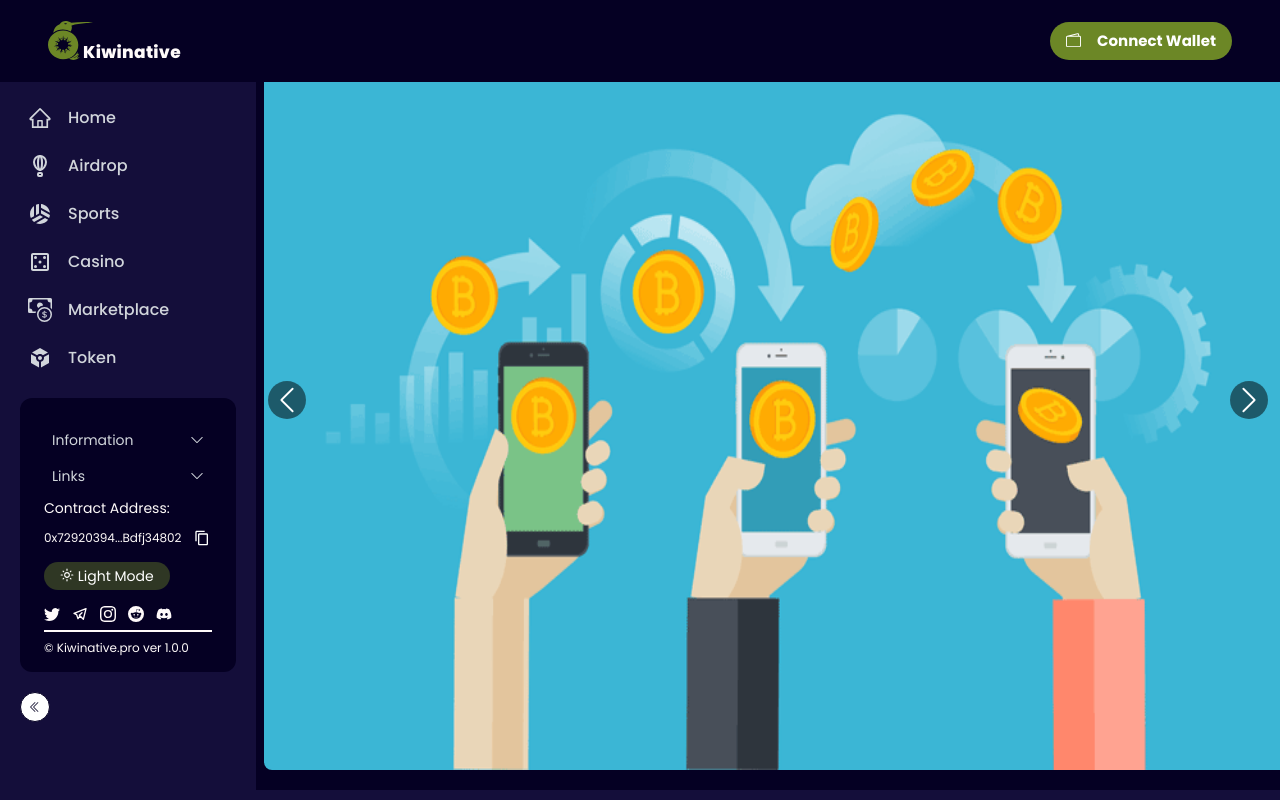
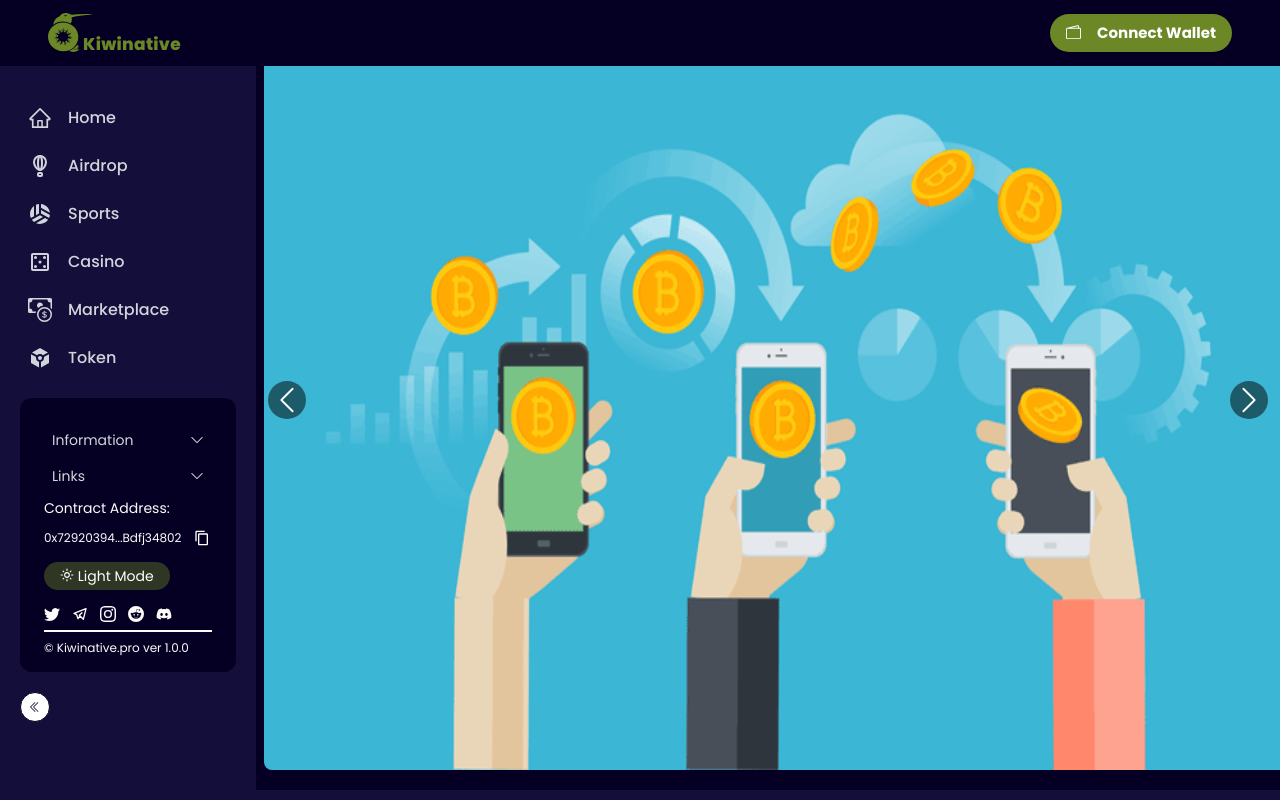
Before and after one commit to kiwinative/kiwinative_app, a Next.js app: page / in a window 1280 px wide. Shown: the top 800 px of the page. Built offline with nearby package versions, Linux system fonts and the light colour scheme.

Commit message:
header modified

```diff
--- a/components/Header.js
+++ b/components/Header.js
@@ -11,7 +11,7 @@ export default function Header() {
   const {menuToggle, setMenuToggle} = useGlobalContext();
   return (
     <nav className="h-auto w-full top-0 fixed z-20 bg-darkIndigo">
-      <div className="w-full flex flex-row items-center justify-between pl-2 md:pl-10 py-2 pr-3 md:pr-12">
+      <div className="w-full flex flex-row items-center justify-between pl-2 md:pl-10 pr-3 md:pr-12">
         <div className="inline-flex items-center justify-start">
       <GoKebabVertical className="block md:hidden text-white text-[30px]" onClick={() => {setMenuToggle(!menuToggle)}}/>
       <div className="inline-flex items-center justify-start p-2">
@@ -19,11 +19,11 @@ export default function Header() {
             <Image
               alt="logo"
               src={logo}
-              className="sm:w-[35px] md:w-[45px] w-[55px] sm:h-[35px] md:h-[45px] h-[55px]"
+              className="w-[35px] sm:w-[35px] md:w-[45px] h-[35px] sm:h-[35px] md:h-[45px] "
             />
           </div>
           <div>
-            <h3 className="sm:text-[11px] md:text-[17px] text-[11px] tracking-[0.3px] ml-[-10px] pt-6 font-extrabold text-darkWhite">
+            <h3 className="sm:text-[11px] md:text-[17px] text-[9px] tracking-[0.3px] ml-[-10px] pt-6 font-extrabold text-lightGreen">
               Kiwinative
             </h3>
           </div>
```
Also changed, not shown: 1 other file (tests, documents, lock files or other folders).
